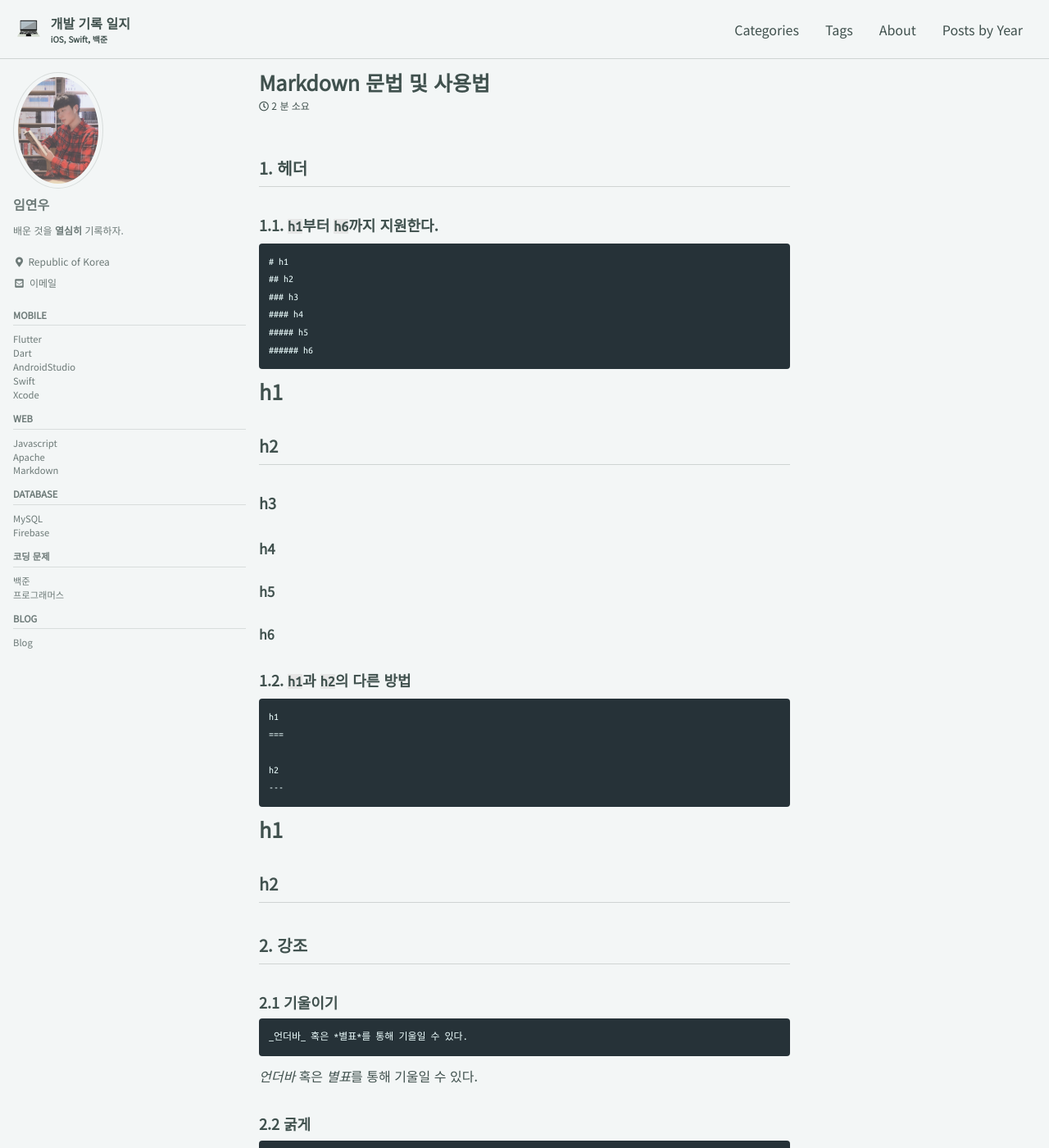
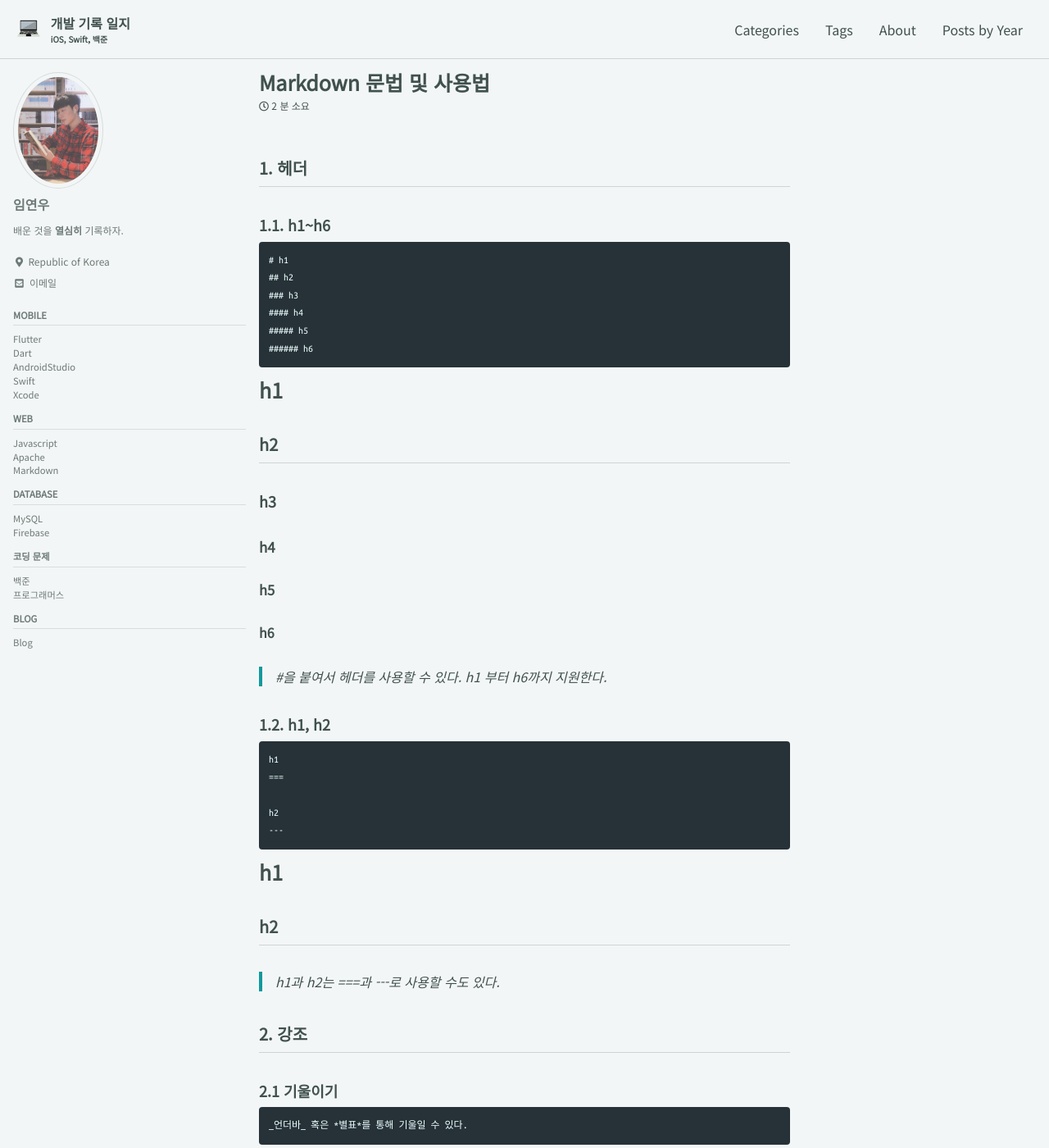
Before and after one commit to terry1213/terry1213.github.io, a Jekyll site: the page built from _posts/2021-01-08-markdown.md, in a window 1280 px wide and 1400 px high. Shown: the whole window at 82% size. Built offline with Jekyll 4.4.1, drawn with Linux system fonts in a browser that asks for light colours; cached includes are drawn as plain includes; comment, search, counter and statistics services are not loaded.

Commit message:
[UPDATE] 설명 추가

````diff
--- a/_posts/2021-01-08-markdown.md
+++ b/_posts/2021-01-08-markdown.md
@@ -25,7 +25,9 @@ tags: []
 ##### h5
 ###### h6
 
-### 1.2. `h1`과 `h2`의 다른 방법
+> #을 붙여서 헤더를 사용할 수 있다. h1 부터 h6까지 지원한다.
+
+### 1.2. h1, h2
 
 ```
 h1
@@ -40,6 +42,8 @@ h1
 
 h2
 ---
+
+> h1과 h2는  ===과 \-\-\-로 사용할 수도 있다.
 
 ## 2. 강조
 
````
Also changed, not shown: other parts of _posts/2021-01-08-markdown.md (+1 -1 lines).
